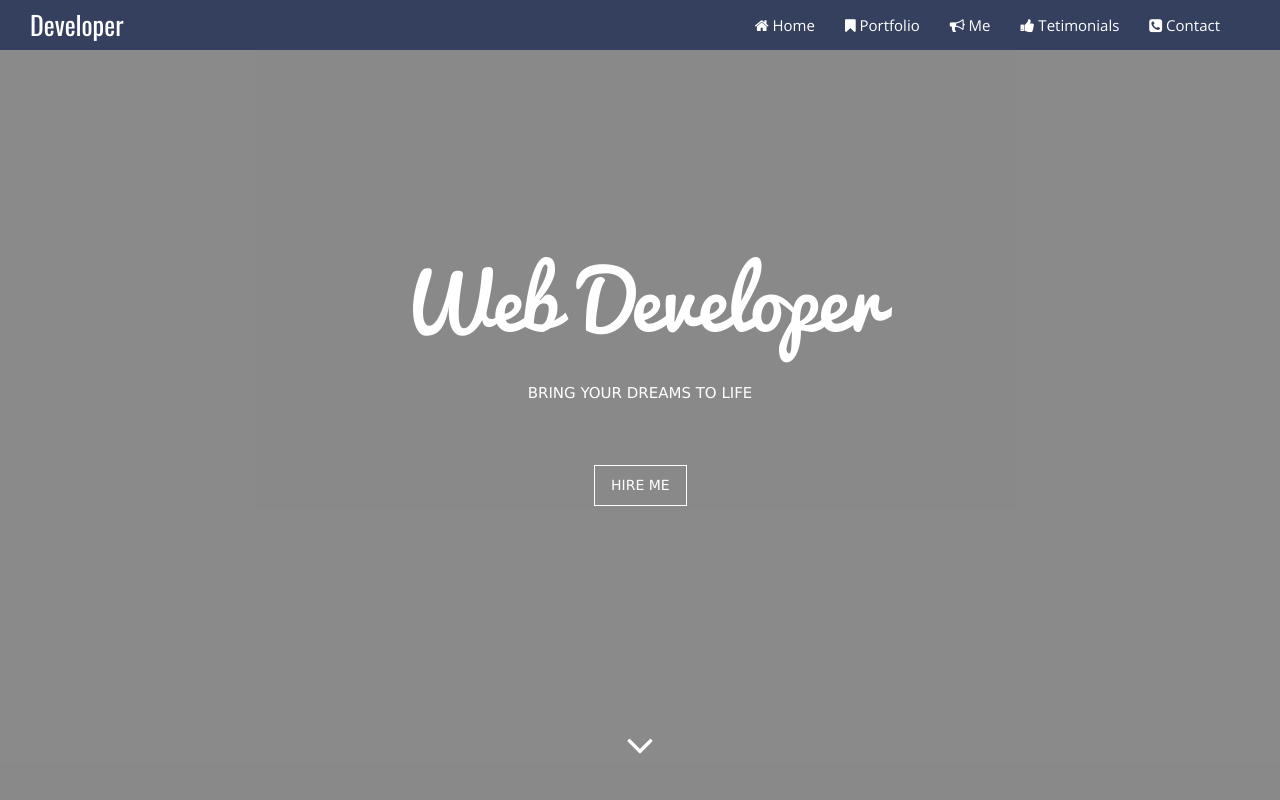
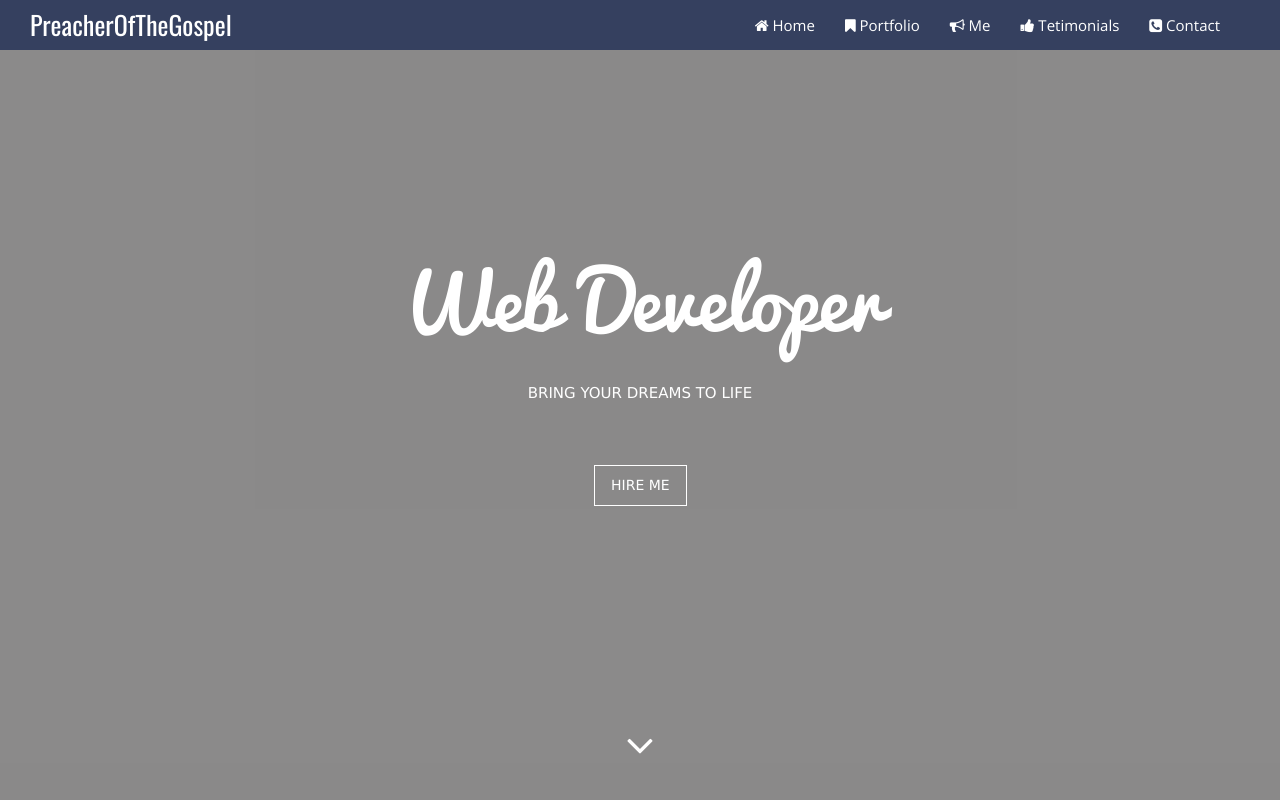
Before and after one commit to Amos27-99/Developer-master, a plain HTML site: page index.html in a window 1280 px wide. Shown: the top 800 px of the page. Drawn offline with nearby package versions, Linux system fonts and the light colour scheme; files that its build step writes are made by us from their sources; a web font is replaced by a local one.

Commit message:
Update index.html

```diff
--- a/index.html
+++ b/index.html
@@ -29,7 +29,7 @@
             <div id="overlay-1">
                 <header id="site-header" class="clearfix">
                     <div class="pull-left">
-                        <h1><a href="#">Developer</a></h1>
+                        <h1><a href="#">PreacherOfTheGospel</a></h1>
                     </div>
                     <div class="pull-right">
                         <nav class="navbar site-nav" role="navigation">
```
